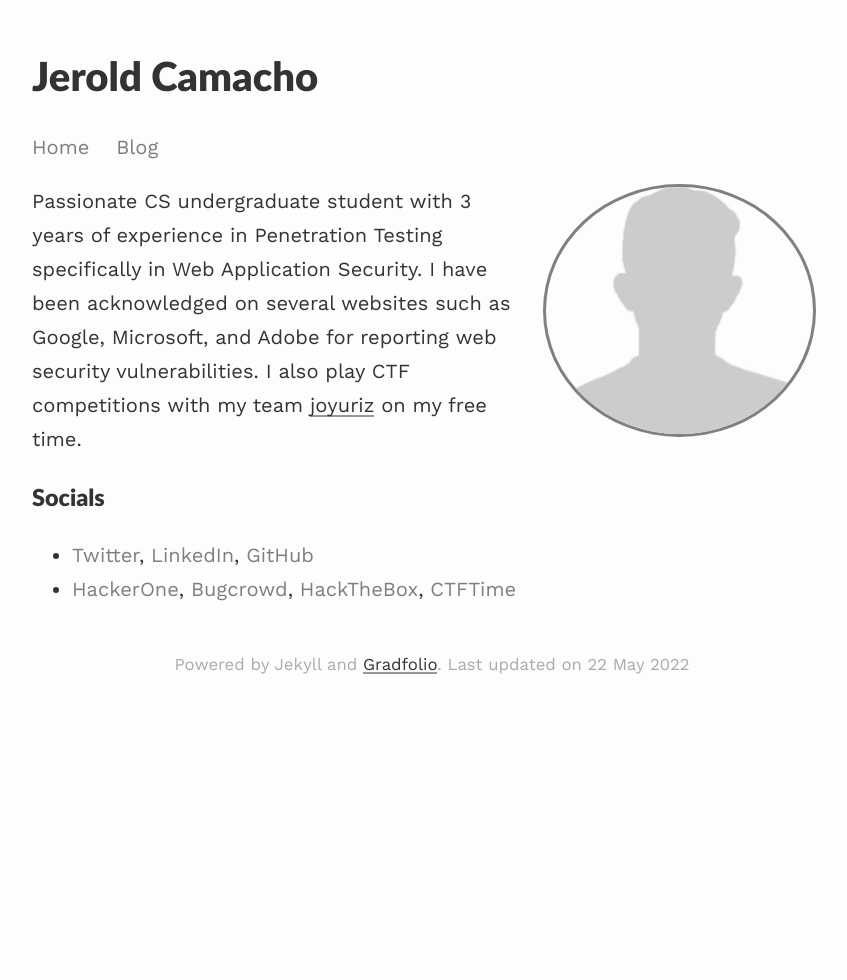
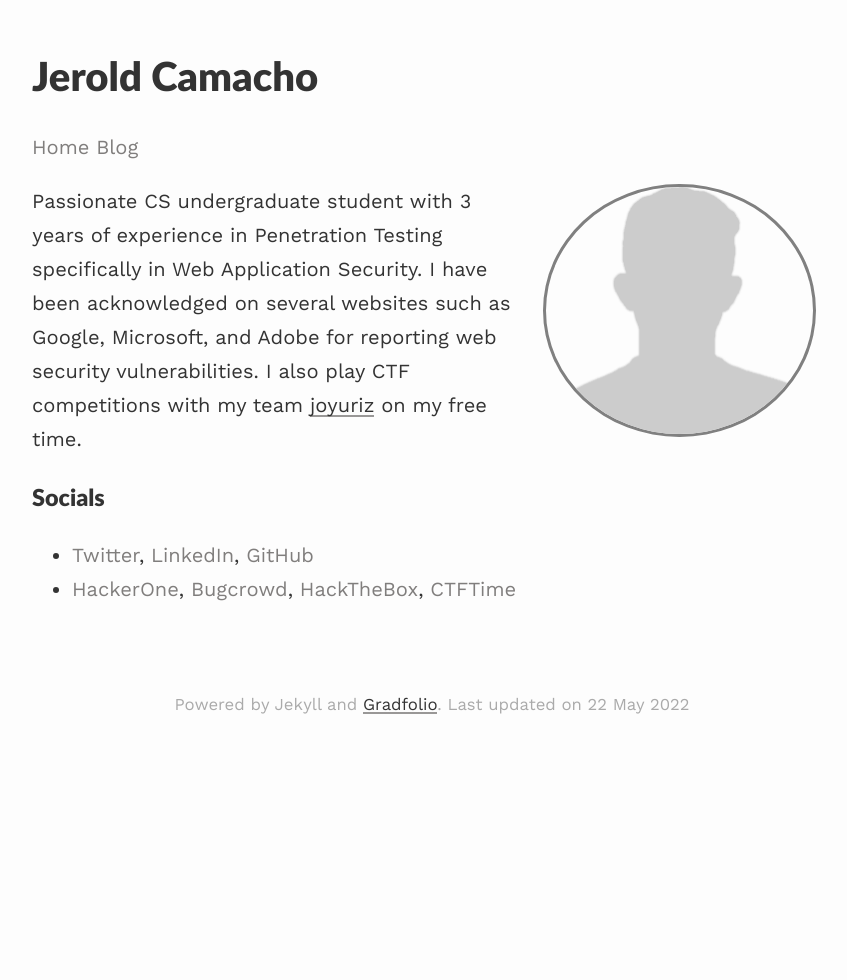
Before and after one commit to jeroldcamacho/jeroldcamacho.github.io, a Jekyll site: the page built from index.md, in a window 1280 px wide. Shown: the whole page, without its empty margins (208-1055 px from the left). Built offline with Jekyll 4.4.1, drawn with Linux system fonts in a browser that asks for light colours; nearby versions of some CDN libraries.

Commit message:
Update footer

```diff
--- a/_layouts/default.html
+++ b/_layouts/default.html
@@ -30,13 +30,9 @@
 
         <footer>
           <p class="copy">
-            <small>Powered by Jekyll and
-                    <a target="_blank" href="https://github.com/jitinnair1/gradfolio/">Gradfolio</a>.
-                    Last updated on {{ site.time | date_to_long_string }}
+            <small>Powered by Jekyll and <a target="_blank" href="https://github.com/jitinnair1/gradfolio/">Gradfolio</a>. Last updated on {{ site.time | date_to_long_string }}
             </small>
           </p>
-
-
         </footer>
     </body>
 
--- a/assets/css/_sass/footer.scss
+++ b/assets/css/_sass/footer.scss
@@ -1,12 +1,7 @@
 /* Footer */
 footer {
     clear: both;
-    margin-top: 2em;
-}
-
-/* Footer navigation links */
-.links a {
-    margin-right: 1em;
+    margin-top: 4em;
 }
 
 /* Footer copyrights */
```
Also changed, not shown: 3 other files.
